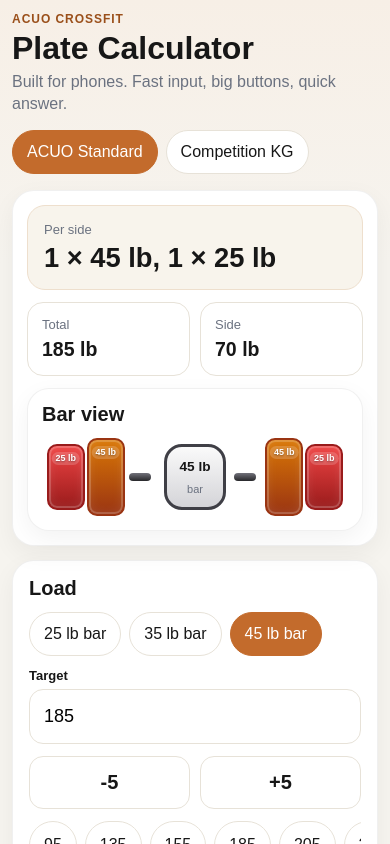
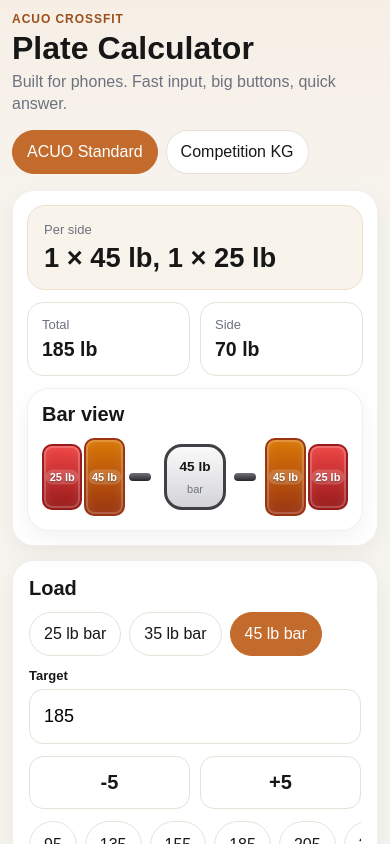
Before and after one commit to jdnipp/Plate_Calc_mobile_v2, a React (Vite) app: page / in a window 390 px wide. Shown: the top 844 px of the page. Built offline with nearby package versions, Linux system fonts and the light colour scheme.

Commit message:
Refactor CSS for plate and label styles

```diff
--- a/src/styles.css
+++ b/src/styles.css
@@ -2,6 +2,7 @@
 :root{
   --bg:#f6f4ef;--card:#ffffff;--text:#171717;--muted:#6b7280;--line:#e7e2d8;
   --brand:#c36b2c;--brand-dark:#9a4f1a;
+  --plate-radius:10px;
   --success-bg:#ecfdf5;--success-line:#a7f3d0;--success-text:#065f46;
   --warn-bg:#fffbeb;--warn-line:#fcd34d;--warn-text:#92400e;
 }
@@ -68,8 +69,8 @@ h1{margin:0;font-size:32px}
 .plate-side{display:flex;align-items:center;gap:2px;min-width:0}
 .plate-side:first-child{justify-content:flex-end}
 .plate{
-  width:clamp(38px,8vw,54px);
-  border-radius:10px;
+  width:clamp(45px,8vw,45px);
+  border-radius:var(--plate-radius);
   border:2px solid #b8a998;
   display:flex;align-items:center;justify-content:center;
   min-width:0;position:relative;overflow:hidden;
@@ -79,22 +80,22 @@ h1{margin:0;font-size:32px}
 /*.plate.realistic::after{content:"";position:absolute;width:34%;height:34%;border-radius:999px;background:rgba(20,20,20,.68);box-shadow:inset 0 0 0 2px rgba(255,255,255,.12)}*/
 .plate-label{
   position:absolute;
-  top:6px;
+  top:50%;
   left:50%;
-  transform:translateX(-50%);
-  font-size:9px;
+  transform:translate(-50%, -50%);
+  font-size:11px;
   font-weight:800;
   line-height:1;
   text-align:center;
   white-space:nowrap;
   z-index:2;
   padding:2px 4px;
-  border-radius:10px;
+  border-radius:var(--plate-radius);
   background:rgba(255,255,255,.18);
   text-shadow:0 1px 2px rgba(0,0,0,.35)
 }
-.collar{width:clamp(6px,2vw,9px);height:42px;border-radius:8px;background:linear-gradient(180deg,#cbd5e1 0%,#64748b 100%);border:1px solid #64748b;font-size:8px;display:flex;align-items:center;justify-content:center;flex:0 0 auto;color:white}
-.bar-section{width:80%;height:8px;border-radius:10px;background:linear-gradient(180deg,#71717a 0%,#27272a 100%)}
+.collar{width:clamp(6px,2vw,9px);height:42px;border-radius:var(--plate-radius);background:linear-gradient(180deg,#cbd5e1 0%,#64748b 100%);border:1px solid #64748b;font-size:8px;display:flex;align-items:center;justify-content:center;flex:0 0 auto;color:white}
+.bar-section{width:80%;height:8px;border-radius:var(--plate-radius);background:linear-gradient(180deg,#71717a 0%,#27272a 100%)}
 .bar-center{width:100%;min-height:66px;border:3px solid #3f3f46;border-radius:18px;background:linear-gradient(180deg,#fafafa 0%,#d4d4d8 100%);display:grid;place-items:center;text-align:center;padding:8px;min-width:0}
 .short-bar{max-width:62px;justify-self:center}
 .bar-center strong{font-size:clamp(12px,3.5vw,16px)}
```
